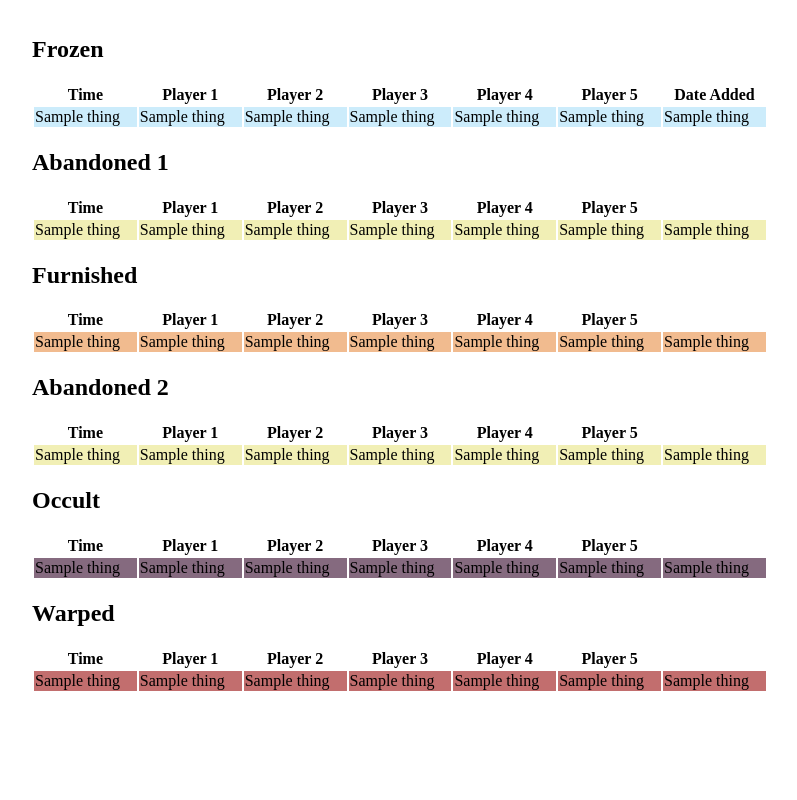
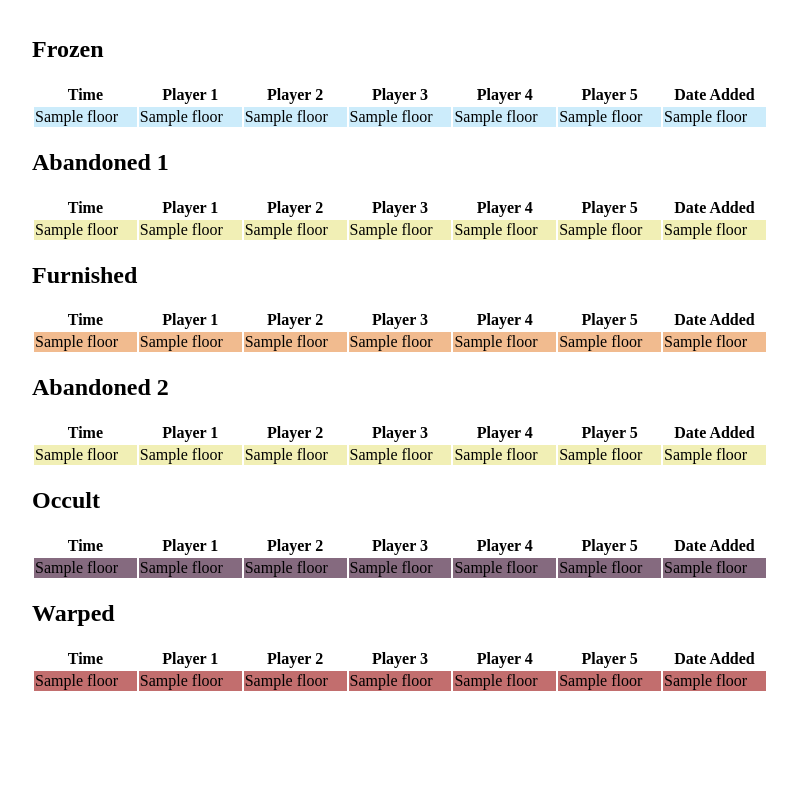
Before and after one commit to mileseverett/dgsbot-website, a Flask app: template templates/highscores.html in a window 1280 px wide. Shown: the whole page, without its empty margins (240-1037 px from the left). Run offline with Flask 2, Linux system fonts and the light colour scheme; the template is opened without the code that fills it: most values are stand-ins (such as "Sample title", 1, 10 or a date in 2020).

Commit message:
Index fixes

```diff
--- a/templates/highscores.html
+++ b/templates/highscores.html
@@ -11,94 +11,94 @@
 <table id="frozen">
   <th>Time</th><th>Player 1</th><th>Player 2</th><th>Player 3</th><th>Player 4</th><th>Player 5</th><th>Date Added</th>
 
-  {% for thing in frozen%}
+  {% for floor in frozen%}
   <tr>
-  <td>{{ thing.7 }}</td>
-  <td>{{ thing.2 }}</td>
-  <td>{{ thing.3 }}</td>
-  <td>{{ thing.4 }}</td>
-  <td>{{ thing.5 }}</td>
-  <td>{{ thing.6 }}</td>
-  <td>{{ thing.9 }}</td>
+  <td>{{ floor.7 }}</td>
+  <td>{{ floor.1 }}</td>
+  <td>{{ floor.2 }}</td>
+  <td>{{ floor.3 }}</td>
+  <td>{{ floor.4 }}</td>
+  <td>{{ floor.5 }}</td>
+  <td>{{ floor.9 }}</td>
   </tr>
   {% endfor %}
 </table>
 <h1>Abandoned 1</h1>
 <table id="abandoned">
-  <th>Time</th><th>Player 1</th><th>Player 2</th><th>Player 3</th><th>Player 4</th><th>Player 5</th>
+  <th>Time</th><th>Player 1</th><th>Player 2</th><th>Player 3</th><th>Player 4</th><th>Player 5</th><th>Date Added</th>
 
-  {% for thing in ab1%}
+  {% for floor in ab1%}
   <tr>
-  <td>{{ thing.7 }}</td>
-  <td>{{ thing.2 }}</td>
-  <td>{{ thing.3 }}</td>
-  <td>{{ thing.4 }}</td>
-  <td>{{ thing.5 }}</td>
-  <td>{{ thing.6 }}</td>
-  <td>{{ thing.9 }}</td>
+  <td>{{ floor.7 }}</td>
+  <td>{{ floor.1 }}</td>
+  <td>{{ floor.2 }}</td>
+  <td>{{ floor.3 }}</td>
+  <td>{{ floor.4 }}</td>
+  <td>{{ floor.5 }}</td>
+  <td>{{ floor.9 }}</td>
   </tr>
   {% endfor %}
 </table>
 <h1>Furnished</h1>
 <table id="furnished">
-  <th>Time</th><th>Player 1</th><th>Player 2</th><th>Player 3</th><th>Player 4</th><th>Player 5</th>
+  <th>Time</th><th>Player 1</th><th>Player 2</th><th>Player 3</th><th>Player 4</th><th>Player 5</th><th>Date Added</th>
 
-  {% for thing in furn%}
+  {% for floor in furn%}
   <tr>
-  <td>{{ thing.7 }}</td>
-  <td>{{ thing.2 }}</td>
-  <td>{{ thing.3 }}</td>
-  <td>{{ thing.4 }}</td>
-  <td>{{ thing.5 }}</td>
-  <td>{{ thing.6 }}</td>
-  <td>{{ thing.9 }}</td>
+  <td>{{ floor.7 }}</td>
+  <td>{{ floor.1 }}</td>
+  <td>{{ floor.2 }}</td>
+  <td>{{ floor.3 }}</td>
+  <td>{{ floor.4 }}</td>
+  <td>{{ floor.5 }}</td>
+  <td>{{ floor.9 }}</td>
   </tr>
   {% endfor %}
 </table>
 <h1>Abandoned 2</h1>
 <table id="abandoned">
-  <th>Time</th><th>Player 1</th><th>Player 2</th><th>Player 3</th><th>Player 4</th><th>Player 5</th>
+  <th>Time</th><th>Player 1</th><th>Player 2</th><th>Player 3</th><th>Player 4</th><th>Player 5</th><th>Date Added</th>
 
-  {% for thing in ab2%}
+  {% for floor in ab2%}
   <tr>
-  <td>{{ thing.7 }}</td>
-  <td>{{ thing.2 }}</td>
-  <td>{{ thing.3 }}</td>
-  <td>{{ thing.4 }}</td>
-  <td>{{ thing.5 }}</td>
-  <td>{{ thing.6 }}</td>
-  <td>{{ thing.9 }}</td>
+  <td>{{ floor.7 }}</td>
+  <td>{{ floor.1 }}</td>
+  <td>{{ floor.2 }}</td>
+  <td>{{ floor.3 }}</td>
+  <td>{{ floor.4 }}</td>
+  <td>{{ floor.5 }}</td>
+  <td>{{ floor.9 }}</td>
   </tr>
   {% endfor %}
 </table>
 <h1>Occult</h1>
 <table id="occult">
-  <th>Time</th><th>Player 1</th><th>Player 2</th><th>Player 3</th><th>Player 4</th><th>Player 5</th>
+  <th>Time</th><th>Player 1</th><th>Player 2</th><th>Player 3</th><th>Player 4</th><th>Player 5</th><th>Date Added</th>
 
-  {% for thing in occ%}
+  {% for floor in occ%}
   <tr>
-  <td>{{ thing.7 }}</td>
-  <td>{{ thing.2 }}</td>
-  <td>{{ thing.3 }}</td>
-  <td>{{ thing.4 }}</td>
-  <td>{{ thing.5 }}</td>
-  <td>{{ thing.6 }}</td>
-  <td>{{ thing.9 }}</td>
+  <td>{{ floor.7 }}</td>
+  <td>{{ floor.1 }}</td>
+  <td>{{ floor.2 }}</td>
+  <td>{{ floor.3 }}</td>
+  <td>{{ floor.4 }}</td>
+  <td>{{ floor.5 }}</td>
+  <td>{{ floor.9 }}</td>
   </tr>
   {% endfor %}
 </table>
 <h1>Warped</h1>
 <table id="warped">
-  <th>Time</th><th>Player 1</th><th>Player 2</th><th>Player 3</th><th>Player 4</th><th>Player 5</th>
-  {% for thing in warp%}
+  <th>Time</th><th>Player 1</th><th>Player 2</th><th>Player 3</th><th>Player 4</th><th>Player 5</th><th>Date Added</th>
+  {% for floor in warp%}
   <tr>
-  <td>{{ thing.7 }}</td>
-  <td>{{ thing.2 }}</td>
-  <td>{{ thing.3 }}</td>
-  <td>{{ thing.4 }}</td>
-  <td>{{ thing.5 }}</td>
-  <td>{{ thing.6 }}</td>
-  <td>{{ thing.9 }}</td>
+  <td>{{ floor.7 }}</td>
+  <td>{{ floor.1 }}</td>
+  <td>{{ floor.2 }}</td>
+  <td>{{ floor.3 }}</td>
+  <td>{{ floor.4 }}</td>
+  <td>{{ floor.5 }}</td>
+  <td>{{ floor.9 }}</td>
   </tr>
   {% endfor %}
 </table>
```
